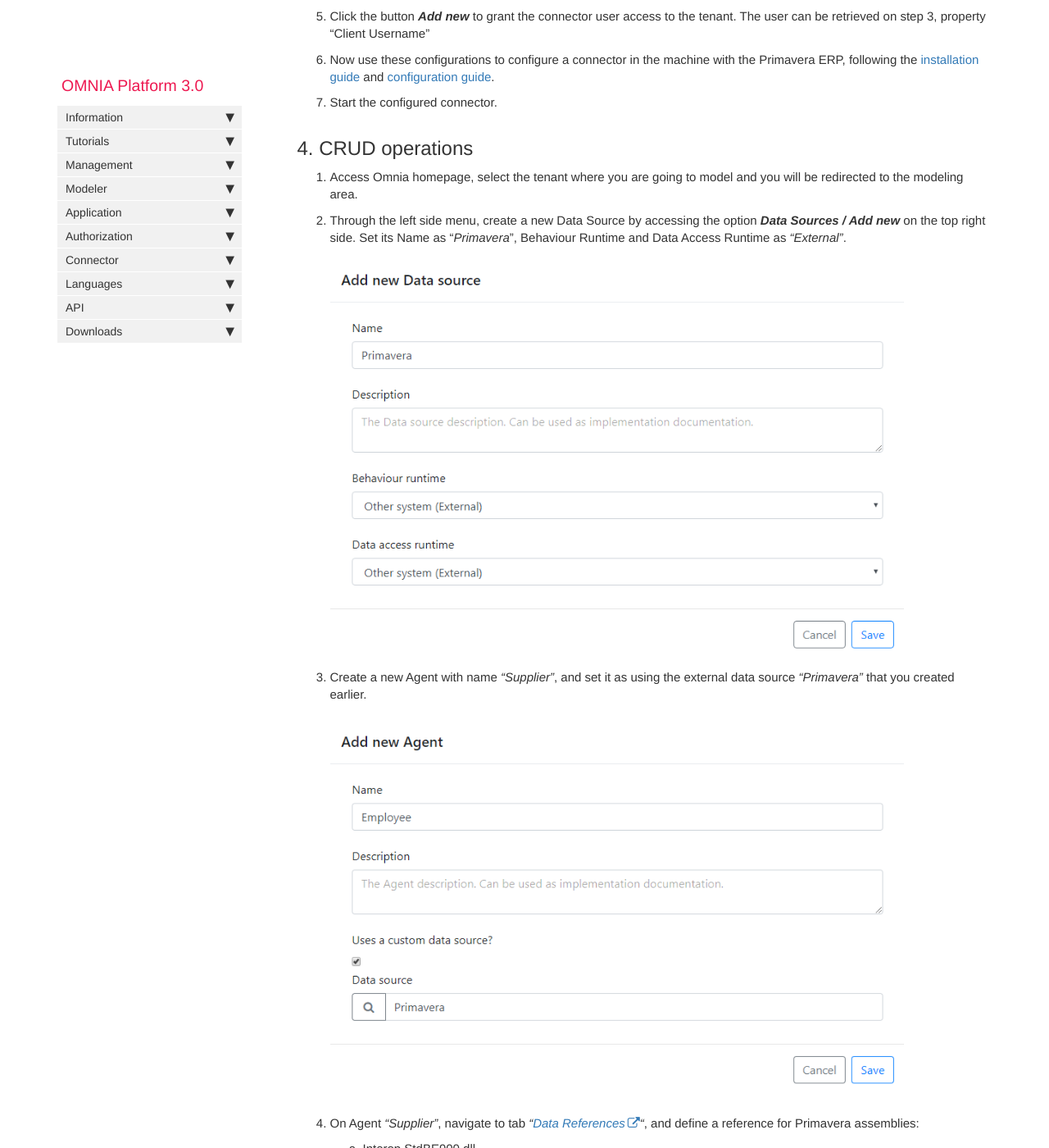
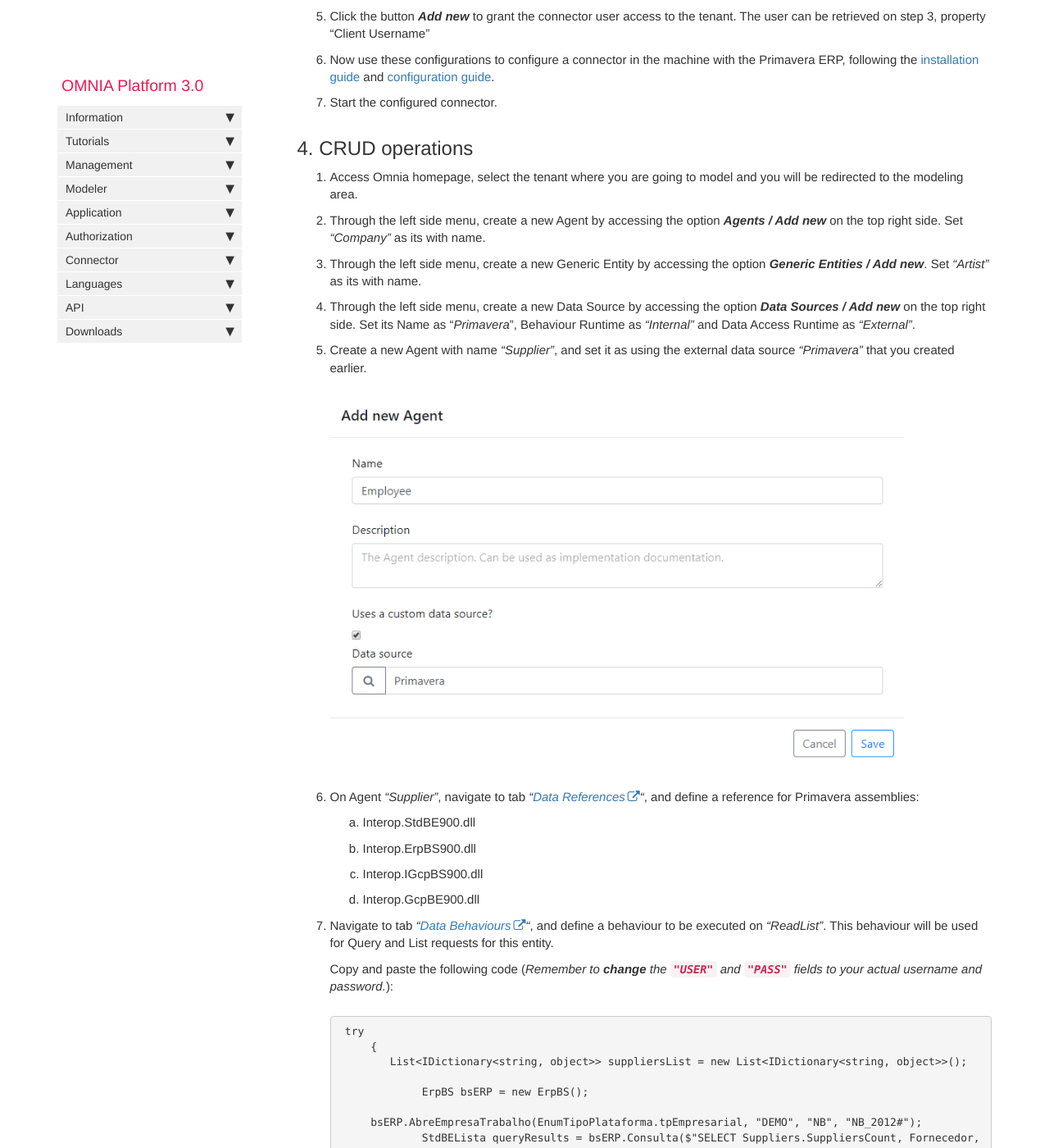
Before and after one commit to daniel8lopes/omnia3, a Jekyll site: the page built from docs/pages/omnia3/Tutorials/omnia3_multisystemconnectortutorial.md, in a window 1280 px wide and 1400 px high, scrolled down 963 px. Shown: the whole window at 82% size. Built offline with Jekyll 4.4.1, drawn with Linux system fonts in a browser that asks for light colours; nearby versions of some CDN libraries; comment, search, counter and statistics services are not loaded.

Commit message:
Update omnia3_multisystemconnectortutorial.md

````diff
--- a/docs/pages/omnia3/Tutorials/omnia3_multisystemconnectortutorial.md
+++ b/docs/pages/omnia3/Tutorials/omnia3_multisystemconnectortutorial.md
@@ -43,9 +43,12 @@ This tutorial also requires an access to [Primavera ERP](https://pt.primaverabss
 
 1. Access Omnia homepage, select the tenant where you are going to model and you will be redirected to the modeling area.
 
-2. Through the left side menu, create a new Data Source by accessing the option ***Data Sources / Add new*** on the top right side. Set its Name as "*Primavera*", Behaviour Runtime and Data Access Runtime as *"External"*.
 
-    ![Modeler create DataSource](/images/tutorials/primaveraconnector/add-new-datasource.png)
+3. Through the left side menu, create a new Agent by accessing the option ***Agents / Add new*** on the top right side. Set *"Company"* as its with name.
+
+3. Through the left side menu, create a new Generic Entity by accessing the option ***Generic Entities / Add new***. Set *"Artist"* as its with name.
+
+4. Through the left side menu, create a new Data Source by accessing the option ***Data Sources / Add new*** on the top right side. Set its Name as "*Primavera*", Behaviour Runtime as *"Internal"* and Data Access Runtime as *"External"*.
 
 3. Create a new Agent with name *"Supplier"*, and set it as using the external data source *"Primavera"* that you created earlier.
 
@@ -55,42 +58,43 @@ This tutorial also requires an access to [Primavera ERP](https://pt.primaverabss
 
     1. Interop.StdBE900.dll
     2. Interop.ErpBS900.dll
-
-    ![Modeler add reference](/images/tutorials/primaveraconnector/add-new-reference.png)
+    3. Interop.IGcpBS900.dll
+    4. Interop.GcpBE900.dll
 
 5. Navigate to tab *"[Data Behaviours](https://docs.numbersbelieve.com/omnia3_modeler_datasources.html)"*, and define a behaviour to be executed on *"ReadList"*. This behaviour will be used for Query and List requests for this entity.
 
     Copy and paste the following code (*Remember to **change** the **```"USER"```** and **```"PASS"```** fields to your actual username and password.*):
 
     ```C#
-    try
-    {
-	List<IDictionary<string, object>> suppliersList = new List<IDictionary<string, object>>();
+	try
+        {
+        	List<IDictionary<string, object>> suppliersList = new List<IDictionary<string, object>>();
 
-	ErpBS bsERP = new ErpBS();
-	bsERP.AbreEmpresaTrabalho(EnumTipoPlataforma.tpEmpresarial, "DEMO", "NB", "NB_2012#");
-        StdBELista queryResults = bsERP.Consulta($"SELECT Suppliers.SuppliersCount, Fornecedor, Nome from Fornecedores CROSS JOIN       (SELECT Count(*) AS SuppliersCount FROM Fornecedores) AS Suppliers ORDER BY Fornecedor ASC OFFSET {(page - 1)*pageSize} ROWS FETCH NEXT {pageSize} ROWS ONLY");
+                ErpBS bsERP = new ErpBS();
 
-        int numberOfRecords = Convert.ToInt32(queryResults.Valor("SuppliersCount").ToString());
-        while (!queryResults.NoFim())
+		bsERP.AbreEmpresaTrabalho(EnumTipoPlataforma.tpEmpresarial, "DEMO", "NB", "NB_2012#");
+                StdBELista queryResults = bsERP.Consulta($"SELECT Suppliers.SuppliersCount, Fornecedor, Nome from Fornecedores CROSS JOIN (SELECT Count(*) AS SuppliersCount FROM Fornecedores) AS Suppliers ORDER BY Fornecedor ASC OFFSET {(page - 1)*pageSize} ROWS FETCH NEXT {pageSize} ROWS ONLY");
+
+                int numberOfRecords = Convert.ToInt32(queryResults.Valor("SuppliersCount").ToString());
+                while (!queryResults.NoFim())
+                {
+
+                    var supplier = new Dictionary<string, object>() {
+			{ "_code", queryResults.Valor("Fornecedor").ToString()},
+                        { "_name", queryResults.Valor("Nome").ToString()}
+                    };
+
+                    suppliersList.Add(supplier);
+                    queryResults.Seguinte();
+                }
+
+        	return (numberOfRecords, suppliersList);
+        }
+        catch (Exception e)
         {
-
-            var supplier = new Dictionary<string, object>() {
-		{ "_code", queryResults.Valor("Fornecedor").ToString()},
-                { "_name", queryResults.Valor("Nome").ToString()}
-            };
-
-            suppliersList.Add(supplier);
-            queryResults.Seguinte();
-        }
-
-        return (numberOfRecords, suppliersList);
-    }
-    catch (Exception e)
-    {
-        Console.WriteLine(e.Message);
-        throw;
-    }
+		Console.WriteLine(e.Message);
+                throw;
+	}
     ```
 
 7. Create a new Resource with name *"Product"*, and set it as using the external data source *"Primavera"* that you created earlier.
````
